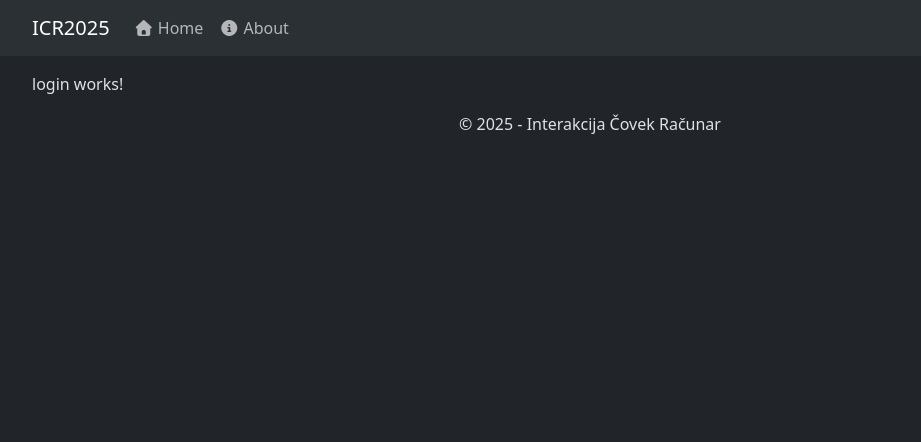
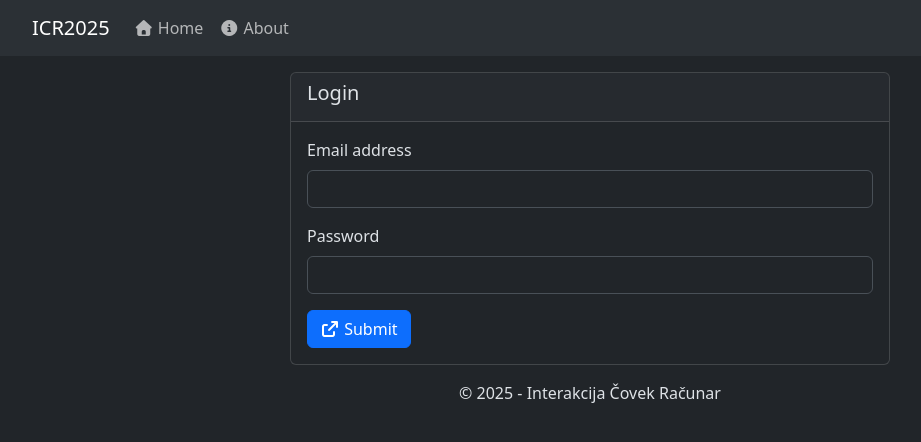
Before and after one commit to miske0/I-C-R-2025, an Angular app: page /login in a window 1280 px wide. Shown: the top 442 px of the page, without its empty margins (50-971 px from the left). Built offline with nearby package versions, Linux system fonts and the light colour scheme.

Commit message:
add title and login form

```diff
--- a/src/app/login/login.html
+++ b/src/app/login/login.html
@@ -1 +1,20 @@
-<p>login works!</p>
+<div class="card login">
+    <div class="card-header">
+        <h5>Login</h5>
+    </div>
+    <div class="card-body">
+        <form>
+            <div class="mb-3">
+                <label for="email" class="form-label">Email address</label>
+                <input type="email" class="form-control" id="email">
+            </div>
+            <div class="mb-3">
+                <label for="password" class="form-label">Password</label>
+                <input type="password" class="form-control" id="password">
+            </div>
+            <button class="btn btn-primary">
+                <i class="fa-solid fa-arrow-up-right-from-square"></i> Submit
+            </button>
+        </form>
+    </div>
+</div>
--- a/src/index.html
+++ b/src/index.html
@@ -2,7 +2,7 @@
 <html lang="en">
 <head>
   <meta charset="utf-8">
-  <title>ISR2025</title>
+  <title>ICR2025</title>
   <base href="/">
   <meta name="viewport" content="width=device-width, initial-scale=1">
   <link rel="icon" type="image/x-icon" href="favicon.ico">
--- a/src/styles.css
+++ b/src/styles.css
@@ -1 +1,5 @@
-/* You can add global styles to this file, and also import other style files */
+.login {
+    max-width: 600px;
+    margin-left: auto;
+    margin-right: auto;
+}
```
Also changed, not shown: src/app/app.routes.ts (+5 -5 lines).
